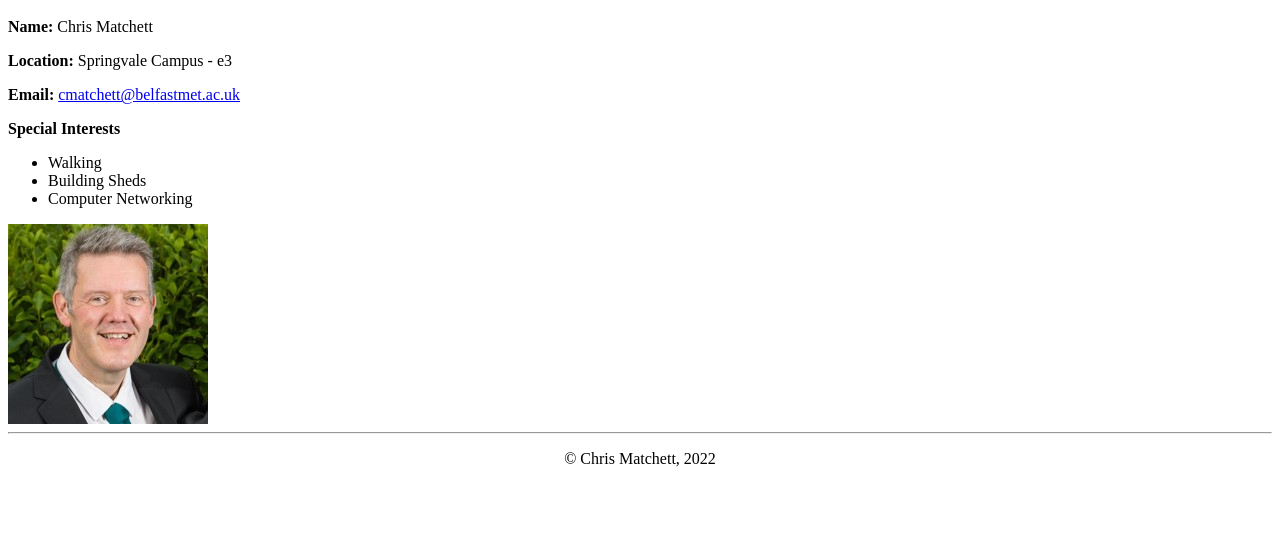
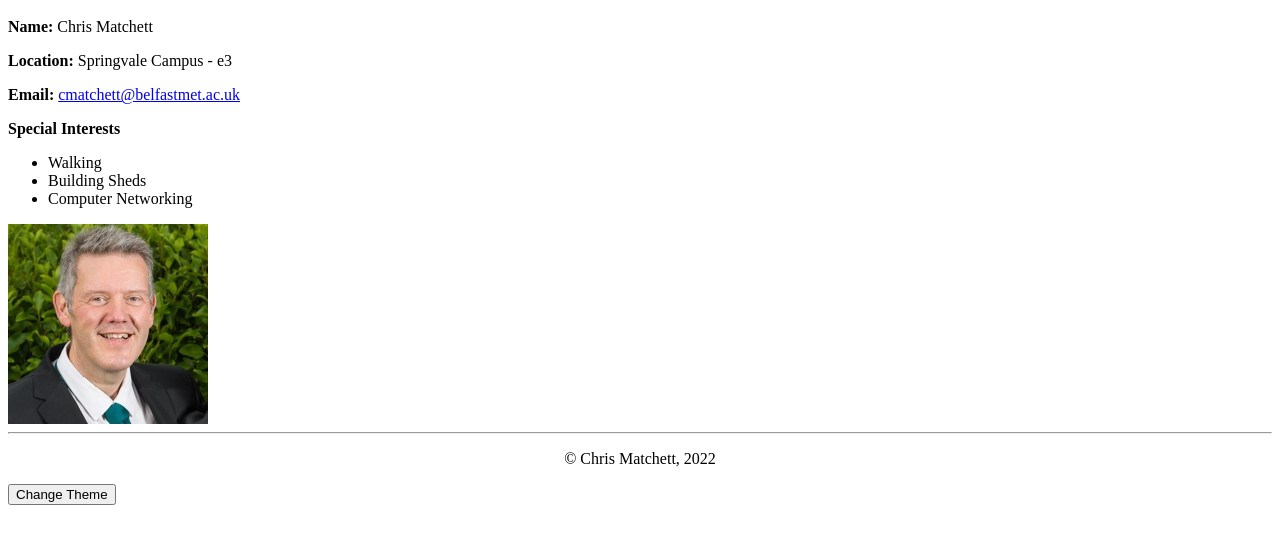
Before and after one commit to rferg-belfastmet/met-teach-bootstrap-demos, a website: page index.html in a window 1280 px wide. Shown: the part 48-592 px from the top of the page. Drawn offline with Linux system fonts and the light colour scheme.

Commit message:
js theme example

```diff
--- a/index.html
+++ b/index.html
@@ -1,6 +1,16 @@
 <html>
     <head>
         <title>Chris Matchett</title>
+        <script type="text/javascript">
+            function changeTheme(){
+                let colours = ["red", "green", "blue"];
+                let rand = Math.floor(Math.random() * 3);
+                for(i = 0; i < colours.length; i++){
+                    //console.log(colours[i]);
+                    document.body.style.backgroundColor = colours[rand];
+                }
+            }
+        </script>
     </head>
     <body>
         <h1>Chris Matchett</h1>
@@ -25,5 +35,8 @@
         <p align="center">
             &copy; Chris Matchett, 2022
         </p>
+        <p>
+            <button onclick="changeTheme()">Change Theme</button>
+        </p>
     </body>
 </html>
--- a/javascript/app.js
+++ b/javascript/app.js
@@ -10,5 +10,4 @@ function toggleDescription(){
         bsCollapseBrief.toggle();
         bsCollapseFull.toggle();
 
-
 }
```
